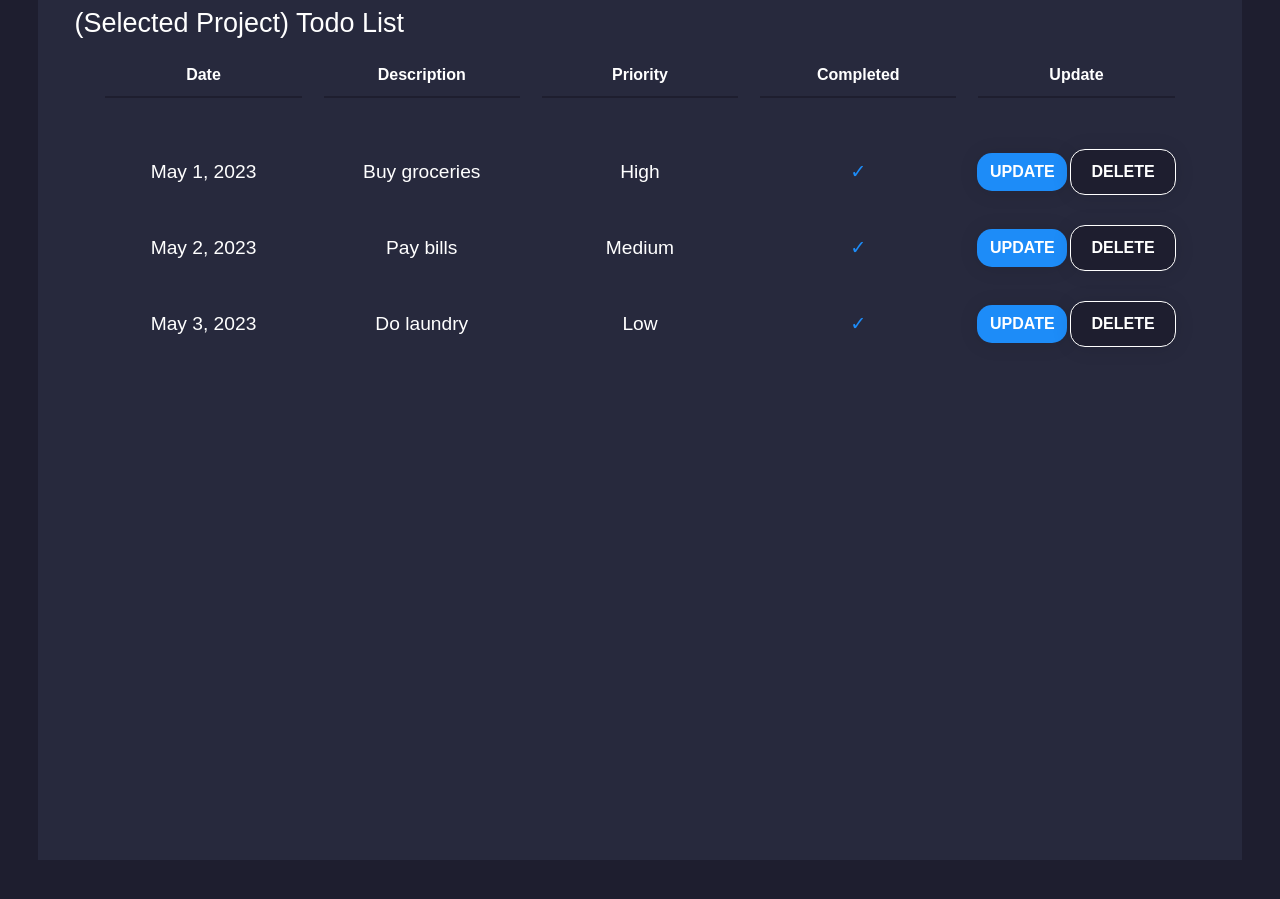
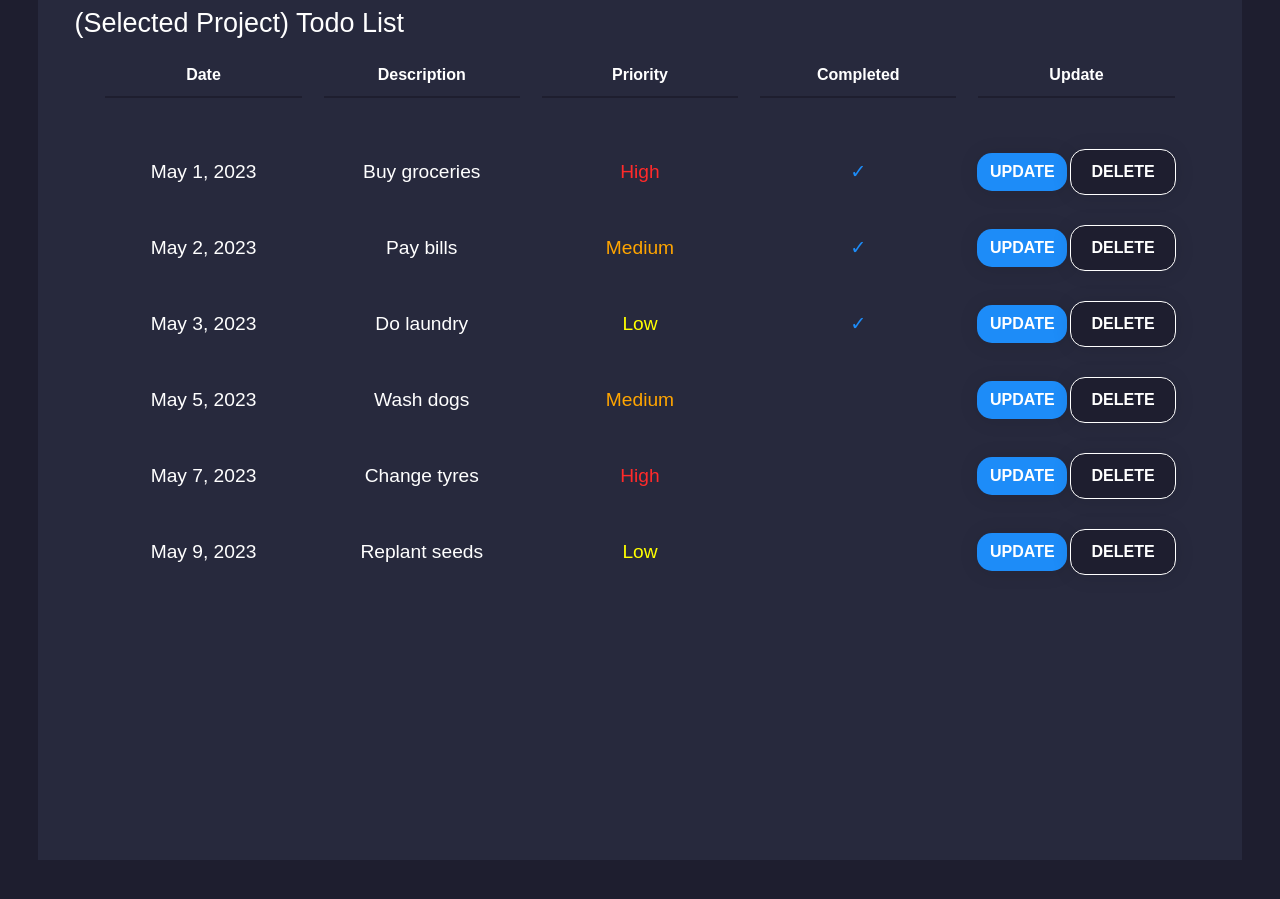
Before and after one commit to ksh009/top-todo-application, a website: page index.html in a window 1280 px wide. Shown: the part 1949-2848 px from the top of the page. Drawn offline with Linux system fonts and the light colour scheme.

Commit message:
Update priority colors in todo list

```diff
--- a/index.html
+++ b/index.html
@@ -264,7 +264,7 @@
 
 					<div class="todo-item date">May 1, 2023</div>
 					<div class="todo-item description">Buy groceries</div>
-					<div class="todo-item priority">High</div>
+					<div id="priorityHigh" class="todo-item priority">High</div>
 					<div class="todo-item completed">&#x2713;</div>
 					<div class="todo-item update">
 						<button class="update-btn">Update</button>
@@ -273,7 +273,7 @@
 
 					<div class="todo-item date">May 2, 2023</div>
 					<div class="todo-item description">Pay bills</div>
-					<div class="todo-item priority">Medium</div>
+					<div id="priorityMed" class="todo-item priority medium">Medium</div>
 					<div class="todo-item completed">&#x2713;</div>
 					<div class="todo-item update">
 						<button class="update-btn">Update</button>
@@ -282,8 +282,35 @@
 
 					<div class="todo-item date">May 3, 2023</div>
 					<div class="todo-item description">Do laundry</div>
-					<div class="todo-item priority">Low</div>
+					<div id="priorityLow" class="todo-item priority low">Low</div>
 					<div class="todo-item completed">&#x2713;</div>
+					<div class="todo-item update">
+						<button class="update-btn">Update</button>
+						<button class="delete-btn">Delete</button>
+					</div>
+
+                    <div class="todo-item date">May 5, 2023</div>
+					<div class="todo-item description">Wash dogs</div>
+					<div id="priorityMed" class="todo-item priority medium">Medium</div>
+					<div class="todo-item completed"></div>
+					<div class="todo-item update">
+						<button class="update-btn">Update</button>
+						<button class="delete-btn">Delete</button>
+					</div>
+
+                    <div class="todo-item date">May 7, 2023</div>
+					<div class="todo-item description">Change tyres</div>
+					<div id="priorityHigh" class="todo-item priority">High</div>
+					<div class="todo-item completed"></div>
+					<div class="todo-item update">
+						<button class="update-btn">Update</button>
+						<button class="delete-btn">Delete</button>
+					</div>
+
+                    <div class="todo-item date">May 9, 2023</div>
+					<div class="todo-item description">Replant seeds</div>
+					<div id="priorityLow" class="todo-item priority low">Low</div>
+					<div class="todo-item completed"></div>
 					<div class="todo-item update">
 						<button class="update-btn">Update</button>
 						<button class="delete-btn">Delete</button>
--- a/styles.css
+++ b/styles.css
@@ -519,6 +519,18 @@ input:focus {
 	grid-column: 3 / span 1;
 }
 
+.todo-list-container .todo-list #priorityHigh {
+	color: var(--danger);
+}
+
+.todo-list-container .todo-list #priorityMed {
+	color: orange;
+}
+
+.todo-list-container .todo-list #priorityLow {
+	color: yellow;
+}
+
 .todo-item.completed {
 	color: var(--primary-color);
 	grid-column: 4 / span 1;
```
